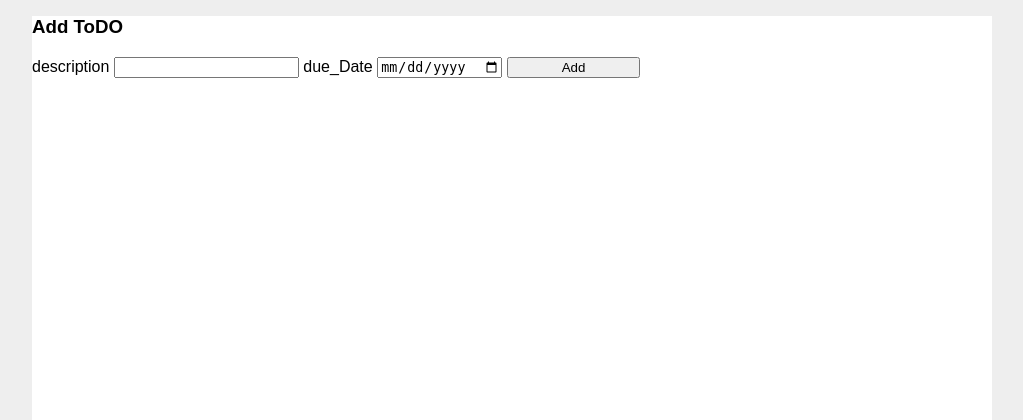
After one commit to gabgonzalez8/flask_toDo, a Flask app: page /add in a window 1280 px wide. The commit adds this page. Shown: the top 420 px of the page, without its empty margins (128-1151 px from the left). Run offline with Flask 2, Linux system fonts and the light colour scheme.

Commit message:
Second stage

```diff
--- a/app.py
+++ b/app.py
@@ -1,6 +1,6 @@
-from flask import Flask, redirect, url_for, render_template, request
+from flask import Flask, redirect, url_for, render_template, request, session, g
 from models import db
-from models import create_user, login_user
+from models import create_user, login_user, ListAll,create_toDo, ToDO
 
 # Flask
 app = Flask(__name__)
@@ -27,11 +27,20 @@ def login():
     user_name = request.form.get('username')
     user_pwd = request.form.get('password')
 
-    if login_user(user_name, user_pwd):
-        return render_template('/auth/register.html')
+    user = login_user(user_name, user_pwd)
+    if user is not None:
+        g.user = user
+        return redirect(url_for('ToDOListAll'))
+
     else:
         return render_template('/auth/login.html' )
 
+@app.route("/auth/logout/")
+def logout():
+
+    g.user=None
+
+    return redirect(url_for('index'))
 
 @app.route("/auth/register", methods=['GET', 'POST'])
 def register():
@@ -43,5 +52,38 @@ def register():
     user = create_user(user_name, user_pwd)
     return render_template('/auth/register.html', user=user)
 
+@app.route("/ToDo/ListAll")
+def ToDOListAll():
+
+    toDo_userId = session['userid']
+    toDo_description = request.form.get
+    toDos = ListAll( toDo_userId )
+
+    return render_template('/ToDo/ListAll.html',toDos = toDos)
+
+@app.route('/add', methods=['GET', 'POST'])
+def add():
+
+    if request.method == 'GET':
+        return render_template('/ToDo/add.html')
+
+    toDo_userId = session['userid']
+    toDo_description = request.form.get('description')
+    toDo_due_date = request.form.get('due_Date')
+    toDo_status = "T"
+
+    toDo = create_toDo( toDo_userId, toDo_description,  toDo_due_date, toDo_status)
+
+    return redirect(url_for('ToDOListAll'))
+
+@app.route('/delete/<int:toDoiD>', methods=['POST'], )
+def delete_toDo( toDoiD ):
+
+    toDo = ToDO.query.get_or_404( toDoiD )
+    db.session.delete( toDo )
+    db.session.commit()
+
+    return redirect(url_for('ToDOListAll'))
+
 if __name__ == "__main__":
     app.run(port=3000)
--- /dev/null
+++ b/templates/ToDo/add.html
@@ -0,0 +1,24 @@
+<link rel="stylesheet" href="{{ url_for('static', filename='css/style.css') }}">
+<h3>Add ToDO</h3>
+
+{% if dessert %}
+
+<p><strong>{{dessert.name}}</strong> successfully created! Add another below.</p>
+<p><a href="/">Back to Dessert List</a></p>
+
+{% endif %}
+
+
+<!-- The form action and method correspond to a Flask route -->
+<form action="/add" method="POST">
+
+<label for="description">description</label>
+<input id="description" name="description" type="text" />
+
+<label for="due_Date">due_Date</label>
+<input id="due_Date" name="due_Date" type="date"  />
+
+<!-- We need a submit button to submit a form! -->
+<input type="submit" value="Add"/>
+
+</form>
--- a/templates/auth/login.html
+++ b/templates/auth/login.html
@@ -1,4 +1,5 @@
 {% extends 'base.html' %}
+<link rel="stylesheet" href="{{ url_for('static', filename='css/style.css') }}">
 
 {% block header %}
   <h1>{% block title %}Log In{% endblock %}</h1>
--- a/templates/auth/register.html
+++ b/templates/auth/register.html
@@ -1,4 +1,5 @@
 {% extends 'base.html' %}
+<link rel="stylesheet" href="{{ url_for('static', filename='css/style.css') }}">
 
 {% block header %}
   <h1>{% block title %}Register{% endblock %}</h1>
--- a/templates/base.html
+++ b/templates/base.html
@@ -1,6 +1,6 @@
 <!doctype html>
 <title>{% block title %}{% endblock %} - Flaskr</title>
-<link rel="stylesheet" href="{{ url_for('static', filename='style.css') }}">
+<link rel="stylesheet" href="{{ url_for('static', filename='css/style.css') }}">
 <nav>
   <h1>Flaskr</h1>
   <ul>
```
Also changed, not shown: models.py (+35 -13 lines), templates/ToDo/ListAll.html (added, +25 -0 lines).
